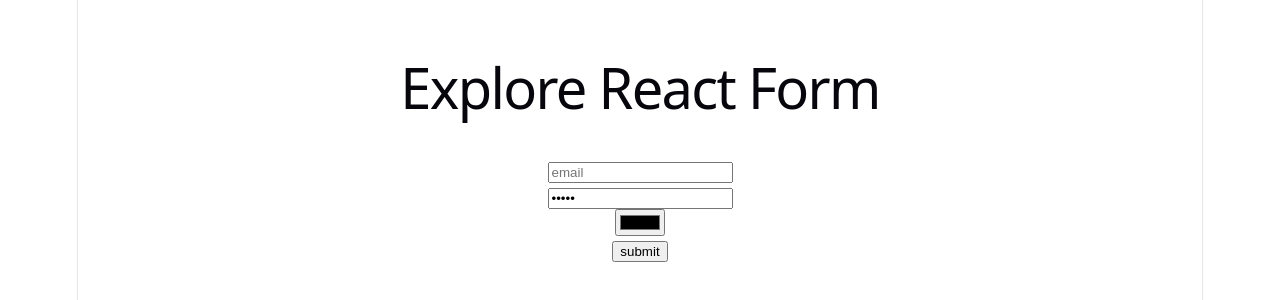
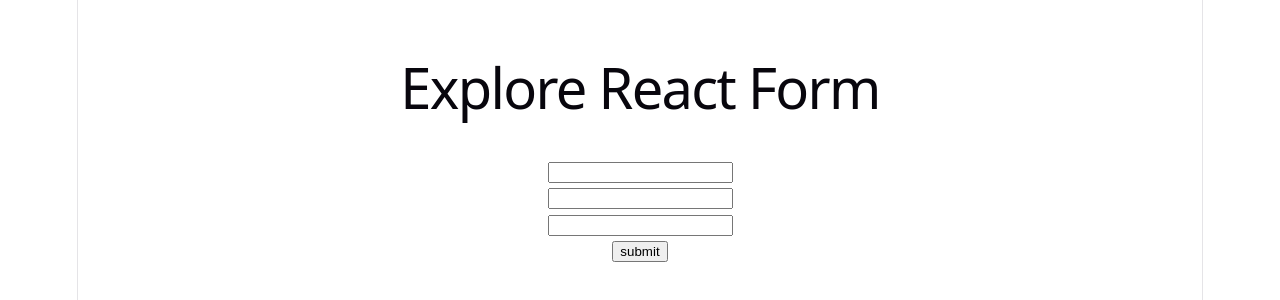
Before and after one commit to MahbubaSultanaEty/m-38-context-api-custom-hook, a React (Vite) app: page / in a window 1280 px wide. Shown: the part 248-548 px from the top of the page. Built offline with nearby package versions, Linux system fonts and the light colour scheme.

Commit message:
38-3 controlled and uncontrolled ways to collect form data

```diff
--- a/src/App.jsx
+++ b/src/App.jsx
@@ -3,6 +3,7 @@
 import ControlledField from './Components/ControlledField/ControlledField'
 import FormAction from './Components/FormAction/FormAction'
 import SimpleForm from './Components/SimpleForm/SimpleForm'
+import UnControlledFIeld from './Components/UnControlledField/UnControlledFIeld'
 
 function App() {
 
@@ -14,7 +15,8 @@
           <h1>Explore React Form </h1>
         {/* <SimpleForm></SimpleForm> */}
         {/* <FormAction></FormAction> */}
-        <ControlledField></ControlledField>
+        {/* <ControlledField></ControlledField> */}
+        <UnControlledFIeld></UnControlledFIeld>
    </section>
     </>
   )
--- a/src/Components/ControlledField/ControlledField.jsx
+++ b/src/Components/ControlledField/ControlledField.jsx
@@ -2,7 +2,8 @@
 
 const ControlledField = () => {
 
-    const [password, setPassword] = useState(" ")
+    const [password, setPassword] = useState(" ");
+    const [error, setError] = useState(" ");
 
     const handleSubmit = (e) => {
         e.preventDefault();
@@ -10,18 +11,29 @@
     }
     const handlePasswordOnchange = (e) => {
         console.log(e.target.value);
+        setPassword(e.target.value);
+
+        if (password.length <= 6) {
+            setError("Password must be 6 characters or longer")
+        }
+        else {
+            setError(" ")
+        }
     }
     return (
         <div>
             <form onSubmit={handleSubmit}>
-                <input type="email" name='email' id='' placeholder='email'  required/>
+                <input type="email" name='email' placeholder='email'  required/>
                 <br />
-                <input type="password" name='password' id=" " placeholder='password' onChange={handlePasswordOnchange} defaultValue="abcns" required/>
+                <input type="password" name='password' placeholder='password' onChange={handlePasswordOnchange} defaultValue="abcns" required/>
                 <br />
                 <input type="color" name='color' />
                 <br />
                 <input type="submit" value="submit" />
             </form>
+            <p style={{color: "red"}}>
+                <small>{error}</small>
+            </p>
         </div>
     );
 };
--- /dev/null
+++ b/src/Components/UnControlledField/UnControlledFIeld.jsx
@@ -0,0 +1,28 @@
+import React, { useRef } from 'react';
+
+const UnControlledFIeld = () => {
+    const emailRef = useRef(" ");
+    const passwordRef = useRef("");
+
+
+    const handleSubmit = (e) => {
+        e.preventDefault();
+        console.log(emailRef.current.value);
+        console.log(passwordRef.current.value);
+    }
+    return (
+        <div>
+            <form onSubmit={handleSubmit}>
+                <input ref={emailRef} type="email" name="" />
+                <br />
+                <input type="text" name='' />
+                <br />
+                <input ref={passwordRef} type="password" name="password" />
+                <br />
+                <input type="submit" value="submit" />
+            </form>
+        </div>
+    );
+};
+
+export default UnControlledFIeld;
--- a/src/get-form-data/get-form-data.js
+++ b/src/get-form-data/get-form-data.js
@@ -2,4 +2,7 @@
  * ways to get data from form
  * 1. e.target.[name of the input field]
  * 2. use form action and form data in the action handler. example: formData.get("name of the input field")
+ * 3. controlled component. one per each field use state on change of the field. useful to dynamically handle error
+ * 4. handle all cintrolled field on one state object
+ * 5. Uncontrolled form using useRef
  */
```
